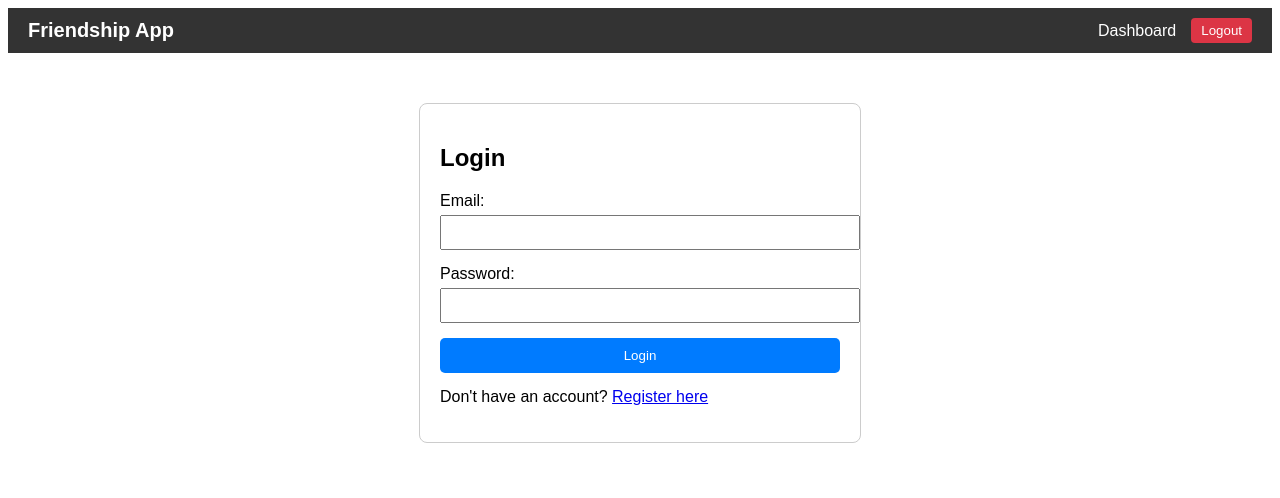
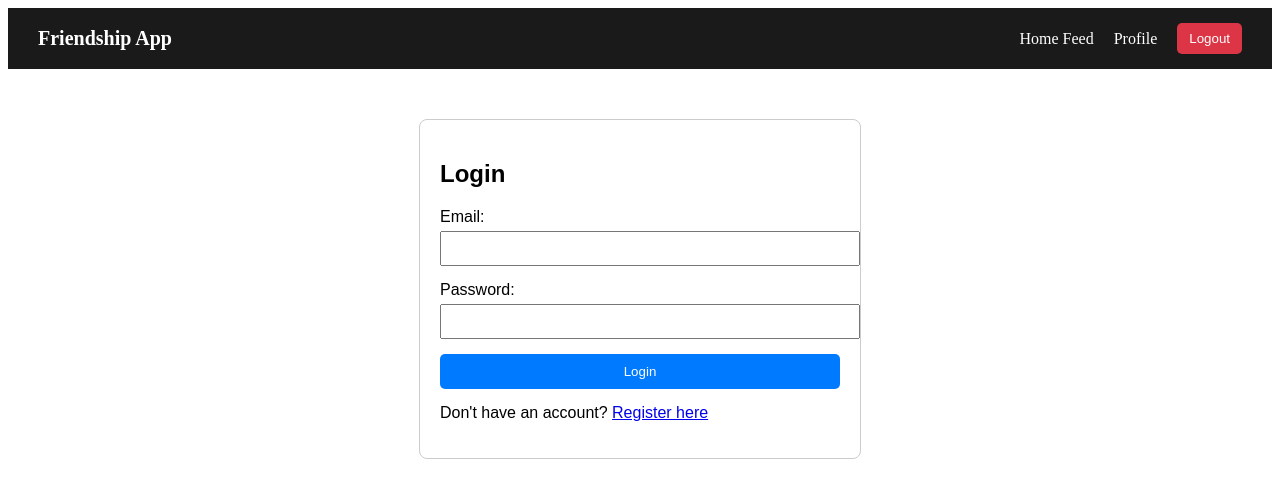
Before and after one commit to Nina-Fayazi/Friendship-Website, a React app in the folder frontend/: page /login in a window 1280 px wide. Shown: the top 498 px of the page. Built offline with nearby package versions, Linux system fonts and the light colour scheme; sample sign-in values are in the browser's storage; the HTML template or start-up script is replaced by a standard one.

Commit message:
feat: implement user profile page and update navbar conditional links

```diff
--- a/frontend/src/App.jsx
+++ b/frontend/src/App.jsx
@@ -1,9 +1,10 @@
 import React from 'react';
-import { BrowserRouter as Router, Routes, Route, Navigate } from 'react-router-dom';
+import { BrowserRouter as Router, Routes, Route } from 'react-router-dom';
 import Register from './pages/Register';
 import Login from './pages/Login';
 import Dashboard from './pages/Dashboard';
 import Home from './pages/Home';
+import Profile from './pages/Profile';
 import ProtectedRoute from './components/ProtectedRoute';
 import Navbar from './components/Navbar';
 
@@ -12,7 +13,6 @@ function App() {
     <Router>
       <Navbar />
       <Routes>
-
         <Route
           path="/"
           element={
@@ -23,12 +23,20 @@ function App() {
         />
         <Route path="/register" element={<Register />} />
         <Route path="/login" element={<Login />} />
-
         <Route
           path="/dashboard"
           element={
             <ProtectedRoute>
               <Dashboard />
+            </ProtectedRoute>
+          }
+        />
+
+        <Route
+          path="/profile"
+          element={
+            <ProtectedRoute>
+              <Profile />
             </ProtectedRoute>
           }
         />
--- a/frontend/src/components/Navbar.jsx
+++ b/frontend/src/components/Navbar.jsx
@@ -11,34 +11,20 @@ function Navbar() {
   };
 
   return (
-    <nav style={{
-      display: 'flex',
-      justifyContent: 'space-between',
-      alignItems: 'center',
-      padding: '10px 20px',
-      backgroundColor: '#333',
-      color: 'white',
-      fontFamily: 'Arial, sans-serif'
-    }}>
-      <div style={{ fontSize: '20px', fontWeight: 'bold' }}>
-        <Link to="/" style={{ color: 'white', textDecoration: 'none' }}>Friendship App</Link>
-      </div>
+    <nav style={{ display: 'flex', justifyContent: 'space-between', padding: '15px 30px', backgroundColor: '#1a1a1a', color: 'white', alignItems: 'center' }}>
+      <Link to="/" style={{ color: 'white', textDecoration: 'none', fontSize: '20px', fontWeight: 'bold' }}>
+        Friendship App
+      </Link>
 
-      <div style={{ display: 'flex', gap: '15px', alignItems: 'center' }}>
+      <div style={{ display: 'flex', gap: '20px', alignItems: 'center' }}>
         {token ? (
 
           <>
-            <Link to="/dashboard" style={{ color: 'white', textDecoration: 'none' }}>Dashboard</Link>
+            <Link to="/" style={{ color: 'white', textDecoration: 'none' }}>Home Feed</Link>
+            <Link to="/profile" style={{ color: 'white', textDecoration: 'none' }}>Profile</Link>
             <button
               onClick={handleLogout}
-              style={{
-                padding: '5px 10px',
-                backgroundColor: '#dc3545',
-                color: 'white',
-                border: 'none',
-                borderRadius: '4px',
-                cursor: 'pointer'
-              }}
+              style={{ backgroundColor: '#dc3545', color: 'white', border: 'none', padding: '8px 12px', borderRadius: '5px', cursor: 'pointer' }}
             >
               Logout
             </button>
--- /dev/null
+++ b/frontend/src/pages/Profile.jsx
@@ -0,0 +1,71 @@
+import React, { useState, useEffect } from 'react';
+import axios from 'axios';
+
+function Profile() {
+  const [user, setUser] = useState(null);
+  const [userPosts, setUserPosts] = useState([]);
+  const [loading, setLoading] = useState(true);
+
+  const token = localStorage.getItem('token');
+
+  useEffect(() => {
+    const fetchProfileAndPosts = async () => {
+      try {
+
+        const userRes = await axios.get('http://localhost:8000/api/auth/me', {
+          headers: { Authorization: `Bearer ${token}` }
+        });
+        const currentUser = userRes.data.user;
+        setUser(currentUser);
+
+
+        const postsRes = await axios.get(`http://localhost:8000/api/posts/user/${currentUser._id}`, {
+          headers: { Authorization: `Bearer ${token}` }
+        });
+        setUserPosts(postsRes.data);
+      } catch (err) {
+        console.error('Failed to load profile data:', err);
+      } finally {
+        setLoading(false);
+      }
+    };
+
+    fetchProfileAndPosts();
+  }, [token]);
+
+  if (loading) return <div style={{ textAlign: 'center', marginTop: '50px' }}>Loading profile...</div>;
+
+  return (
+    <div style={{ maxWidth: '600px', margin: '30px auto', padding: '20px', fontFamily: 'Arial, sans-serif' }}>
+
+      <div style={{ padding: '20px', backgroundColor: '#f0f2f5', borderRadius: '10px', marginBottom: '30px', textAlign: 'center' }}>
+        <div style={{ width: '80px', height: '80px', borderRadius: '50%', backgroundColor: '#007bff', color: 'white', display: 'flex', alignItems: 'center', justifyContent: 'center', fontSize: '32px', margin: '0 auto 15px' }}>
+          {user?.username?.[0]?.toUpperCase()}
+        </div>
+        <h2 style={{ margin: '5px 0' }}>@{user?.username}</h2>
+        <p style={{ color: '#666', margin: '5px 0' }}>{user?.email}</p>
+        <p style={{ fontWeight: 'bold', color: '#007bff', marginTop: '10px' }}>
+          Total Posts: {userPosts.length}
+        </p>
+      </div>
+
+      <h3>My Posts</h3>
+
+
+      <div style={{ display: 'flex', flexDirection: 'column', gap: '15px' }}>
+        {userPosts.length === 0 ? (
+          <p style={{ color: '#888' }}>You haven't created any posts yet.</p>
+        ) : (
+          userPosts.map((post) => (
+            <div key={post._id} style={{ padding: '15px', border: '1px solid #e0e0e0', borderRadius: '8px', backgroundColor: '#fff' }}>
+              <p style={{ margin: '0 0 10px 0', color: '#333' }}>{post.content}</p>
+              <span style={{ fontSize: '13px', color: '#888' }}>❤️ {post.likes ? post.likes.length : 0} Likes</span>
+            </div>
+          ))
+        )}
+      </div>
+    </div>
+  );
+}
+
+export default Profile;
```
Also changed, not shown: 1 other file (tests, documents, lock files or other folders).
